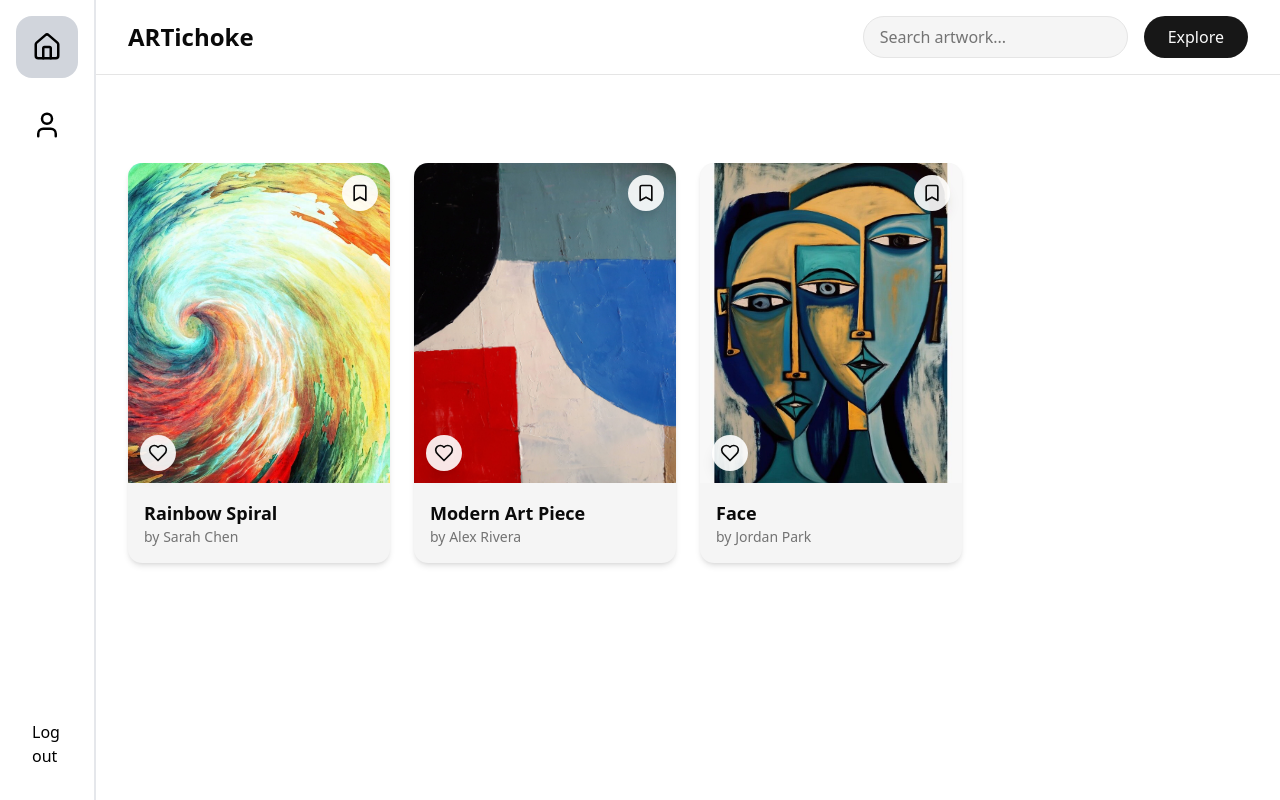
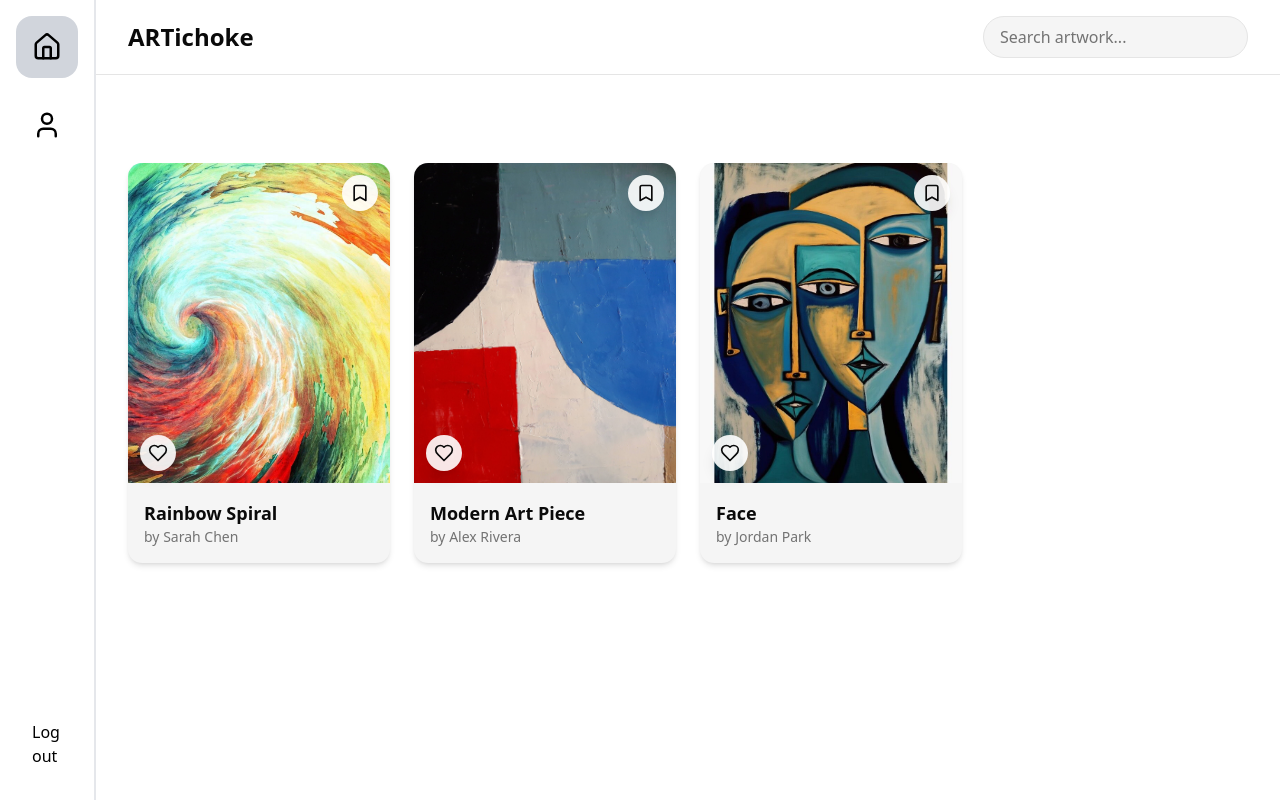
Before and after one commit to divyaverma4/swe, a Next.js app in the folder client/: page /home in a window 1280 px wide. Built offline with nearby package versions, Linux system fonts and the light colour scheme.

Commit message:
removed "explore" button

```diff
--- a/client/src/app/(dashboard)/home/page.tsx
+++ b/client/src/app/(dashboard)/home/page.tsx
@@ -127,9 +127,7 @@ const page = () => {
                 placeholder="Search artwork..."
                 className="px-4 py-2 rounded-full bg-muted text-foreground placeholder-muted-foreground border border-border focus:outline-none focus:ring-2 focus:ring-primary"
               />
-              <button className="px-6 py-2 rounded-full bg-primary text-primary-foreground font-medium hover:opacity-90 transition-opacity">
-                Explore
-              </button>
+
             </div>
           </div>
         </div>
```
